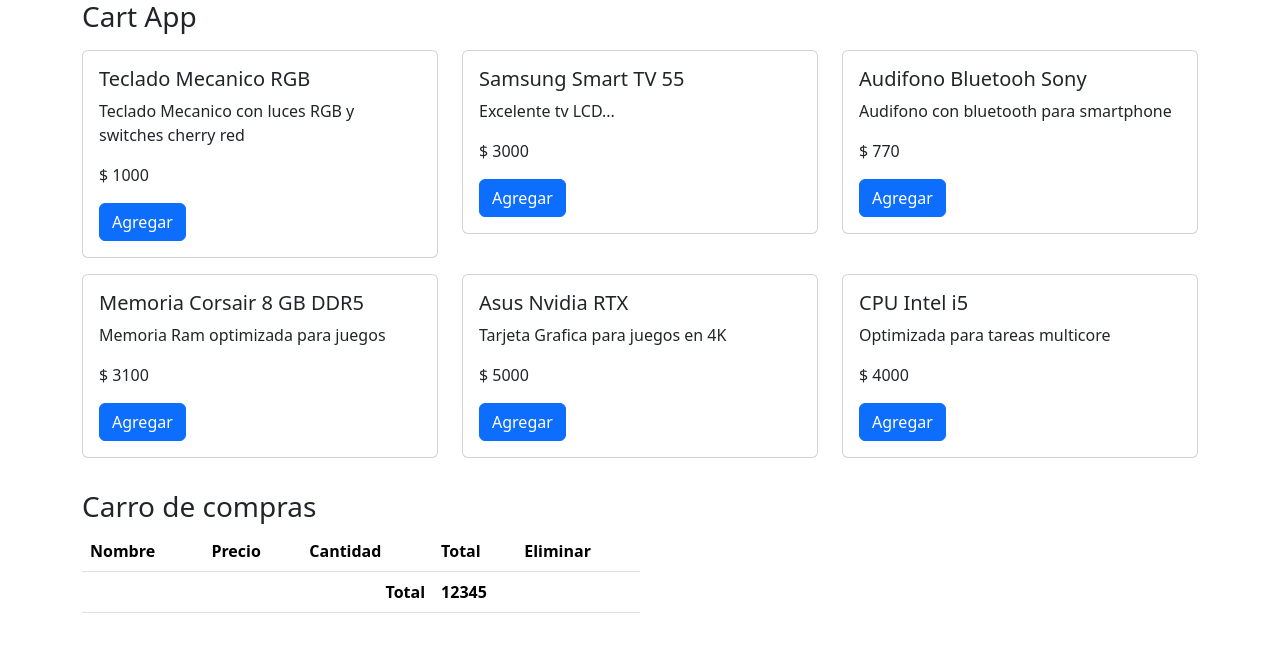
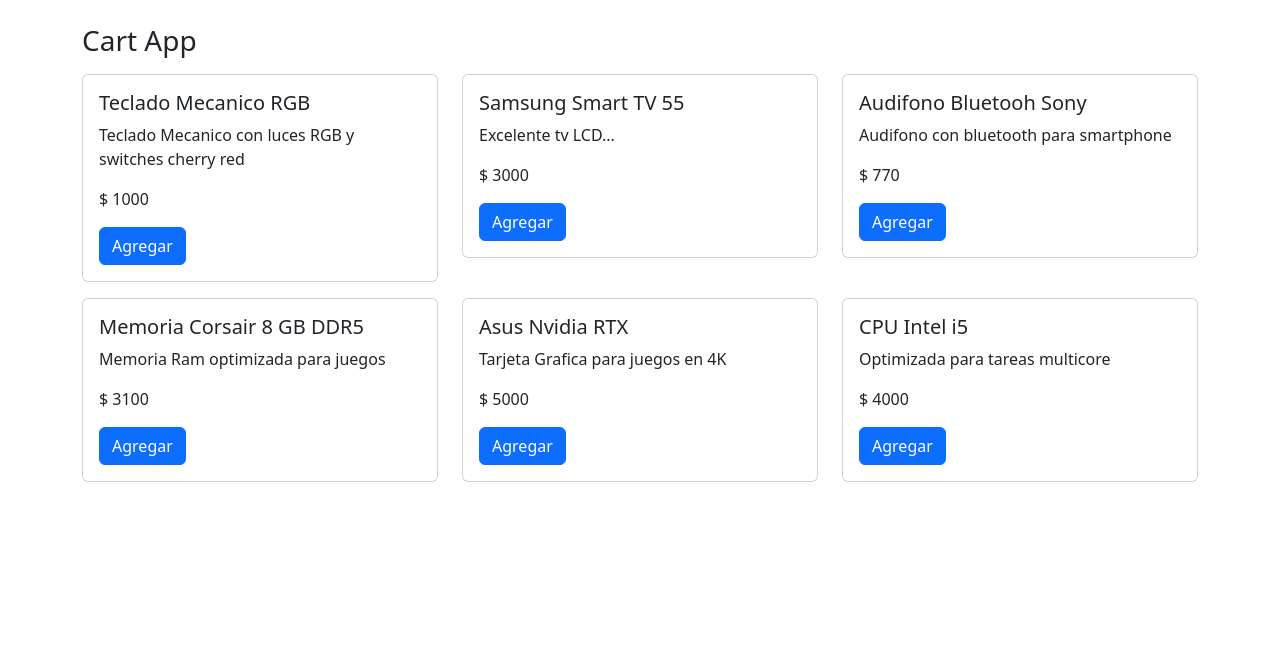
Before and after one commit to ivanacebo/react-fronted-and-spring-boot-backend, a React (Vite) app in the folder 5-cart-app/: page / in a window 1280 px wide. Shown: the top 652 px of the page. Built offline with nearby package versions, Linux system fonts and the light colour scheme.

Commit message:
session, total dinamico y boton eliminar del carro de compras

```diff
--- a/5-cart-app/src/CartApp.jsx
+++ b/5-cart-app/src/CartApp.jsx
@@ -2,37 +2,50 @@
 import { CartView } from "./components/CartView";
 import { CatalogView } from "./components/CatalogView";
 
-const inititalCartItems = [
-  // {
-  //     product: {
-  //     },
-  //     quantity: 0,
-  //     total: 0
-  // }
-];
+const inititalCartItems = JSON.parse(sessionStorage.getItem("cart")) || [];
 
 export const CartApp = () => {
   const [cartItems, setCartItems] = useState(inititalCartItems);
 
   const handlerAddProductCart = (product) => {
+    const hasItem = cartItems.find((item) => item.product.id === product.id);
+    if (hasItem) {
+      setCartItems([
+        ...cartItems.filter((i) => i.product.id !== product.id),
+        {
+          product,
+          quantity: hasItem.quantity + 1,
+        },
+      ]);
+    } else {
       setCartItems([
         ...cartItems,
         {
           product,
           quantity: 1,
-        total: product.price * 1,
         },
       ]);
+    }
   };
+
+  const handlerDeleteProductCart = (id) => {
+    setCartItems([...cartItems.filter((i) => i.product.id !== id)]);
+  };
+
   return (
     <>
-      <div className="container">
+      <div className="container my-4">
         <h3>Cart App</h3>
         <CatalogView handler={handlerAddProductCart} />
 
+        {cartItems?.length <= 0 || (
           <div className="my-4 w-50">
-          <CartView items={cartItems} />
+            <CartView
+              items={cartItems}
+              handlerDelete={handlerDeleteProductCart}
+            />
           </div>
+        )}
       </div>
     </>
   );
--- a/5-cart-app/src/components/CartView.jsx
+++ b/5-cart-app/src/components/CartView.jsx
@@ -1,4 +1,19 @@
-export const CartView = ({ items }) => {
+import { useEffect, useState } from "react";
+import { calculateTotal } from "../services/productService";
+
+export const CartView = ({ handlerDelete, items }) => {
+  const [total, setTotal] = useState(0);
+
+  useEffect(() => {
+    setTotal(calculateTotal(items));
+    sessionStorage.setItem("cart", JSON.stringify(items));
+  }, [items]);
+
+  const onDeleteProduct = (id) => {
+    console.log(`Eliminando el producto`);
+    handlerDelete(id);
+  };
+
   return (
     <>
       <h3>Carro de compras</h3>
@@ -19,7 +34,14 @@
               <td>{item.product.price}</td>
               <td>{item.quantity}</td>
               <td>{item.quantity * item.product.price}</td>
-              <td>eliminar</td>
+              <td>
+                <button
+                  className="btn btn-danger"
+                  onClick={() => onDeleteProduct(item.product.id)}
+                >
+                  Eliminar
+                </button>
+              </td>
             </tr>
           ))}
         </tbody>
@@ -29,7 +51,7 @@
               Total
             </td>
             <td colSpan="2" className="text-start fw-bold">
-              12345
+              {total}
             </td>
           </tr>
         </tfoot>
--- a/5-cart-app/src/services/productService.js
+++ b/5-cart-app/src/services/productService.js
@@ -3,3 +3,10 @@
 export const getProducts = () => {
   return products;
 };
+
+export const calculateTotal = (items) => {
+  return items.reduce(
+    (accumulator, item) => accumulator + item.quantity * item.product.price,
+    0
+  );
+};
```
Lines whose indentation alone changed are shown as unchanged.
